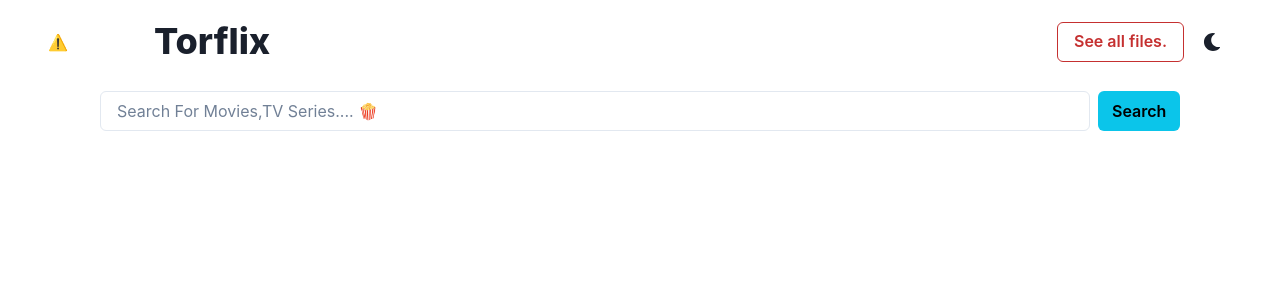
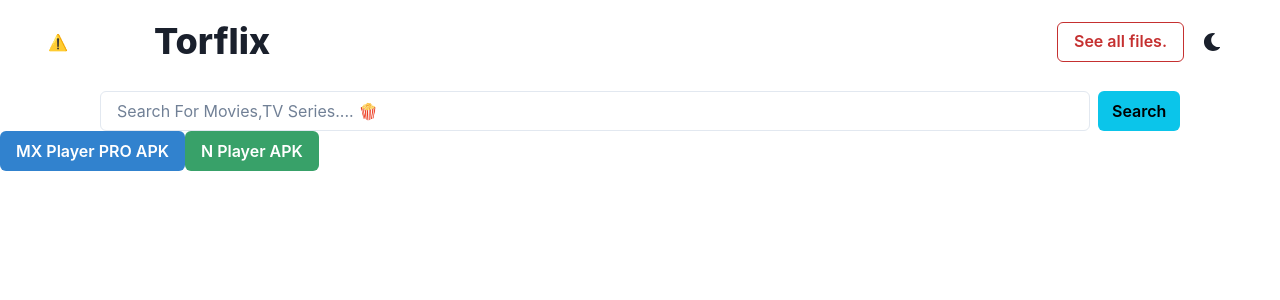
Before and after one commit to dgbkn/torflix, a Next.js app: page / in a window 1280 px wide. Shown: the top 300 px of the page. Built offline with nearby package versions, Linux system fonts and the light colour scheme; no server answers.

Commit message:
Update index.js

```diff
--- a/pages/index.js
+++ b/pages/index.js
@@ -14,6 +14,14 @@ export default function Home() {
 
       <SearchComponent />
 
+
+<a href="https://apkfab.com/mx-player-pro/com.mxtech.videoplayer.pro/apk?h=0ef4048b1ef9e836e0d0aa54446ba41a377b72d26a804f5fa5af6da4eae328a1">
+<Button colorScheme='blue'>MX Player PRO APK</Button>
+</a>
+
+<a href="https://apkfab.com/nplayer/com.newin.nplayer.pro/apk?h=8f5b73317363085f6c1b156a6dd9bc0eb5be07e580a295ed5333710bb862aae8">
+<Button colorScheme='green'>N Player APK</Button>
+</a>
     </div>
 
   )
```
